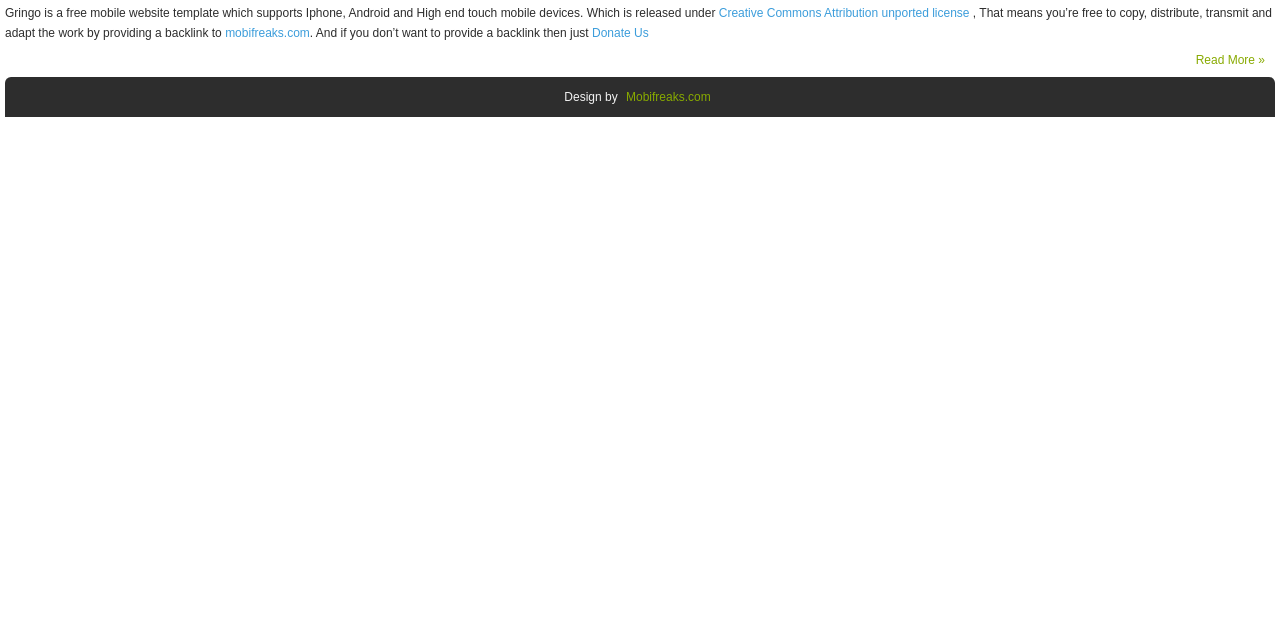
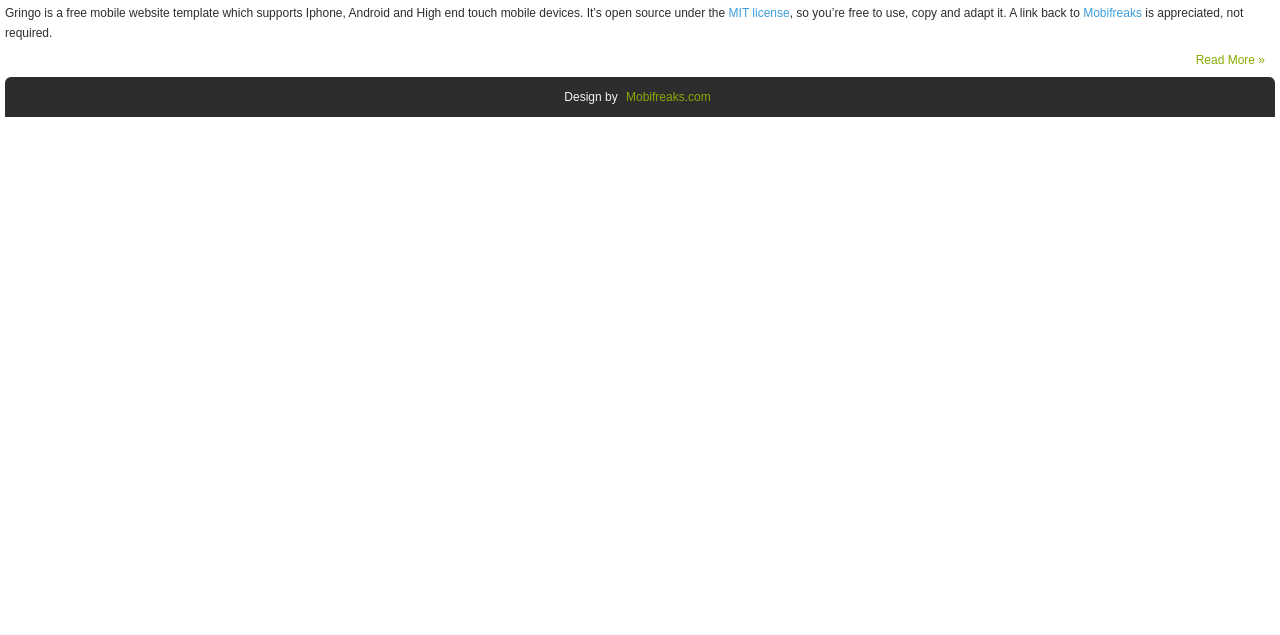
Before and after one commit to mobifreaks/Gringo-Mobi, a plain HTML site: page about.html in a window 1280 px wide. Shown: the part 165-800 px from the top of the page. Drawn offline with Linux system fonts and the light colour scheme.

Commit message:
Say MIT everywhere, matching the LICENSE file
The page text and CSS header still described the 2011 Creative Commons terms,
including a required backlink or a donation. The template is MIT: a credit link
is appreciated, not required. Sample emails no longer use mobifreaks.com, which
is now a parked domain.

Co-Authored-By: Claude Opus 5.5 <noreply@anthropic.com>

```diff
--- a/about.html
+++ b/about.html
@@ -22,7 +22,7 @@
     </div>
     <div class="clear"></div>
     <h2>About</h2>
-    <p>Gringo is a free mobile website template which supports Iphone, Android and High end touch mobile devices. Which is released under <a href="https://creativecommons.org/licenses/by/3.0/">Creative Commons Attribution unported license</a> , That means you’re free to copy, distribute, transmit and adapt the work by providing a backlink to <a href="https://munawarahmed.com/mobifreaks">mobifreaks.com</a>. And if you don’t want to provide a backlink then just <a href="https://munawarahmed.com/mobifreaks">Donate Us</a> <div class="right"><a href="#">Read More &raquo;</a></div><div class="clear"></div></p>
+    <p>Gringo is a free mobile website template which supports Iphone, Android and High end touch mobile devices. It’s open source under the <a href="https://opensource.org/licenses/MIT">MIT license</a>, so you’re free to use, copy and adapt it. A link back to <a href="https://munawarahmed.com/mobifreaks">Mobifreaks</a> is appreciated, not required. <div class="right"><a href="#">Read More &raquo;</a></div><div class="clear"></div></p>
         <div class="nav2">
 			<p>Design by <a href="https://munawarahmed.com/mobifreaks">Mobifreaks.com</a></p>
         </div>
--- a/style.css
+++ b/style.css
@@ -3,8 +3,8 @@ Theme Name: Gringo Mobi
 Theme URI: https://munawarahmed.com/mobifreaks
 Author: Munawar Ahmed
 Author URI: https://munawarahmed.com
-License: Creative Commons Attribution 3.0 Unported
-License URL: http://creativecommons.org/licenses/by/3.0/
+License: MIT
+License URL: https://opensource.org/licenses/MIT
 */
 @charset "utf-8";
 /* CSS Document */
```
Also changed, not shown: index.html (+1 -1 lines).
